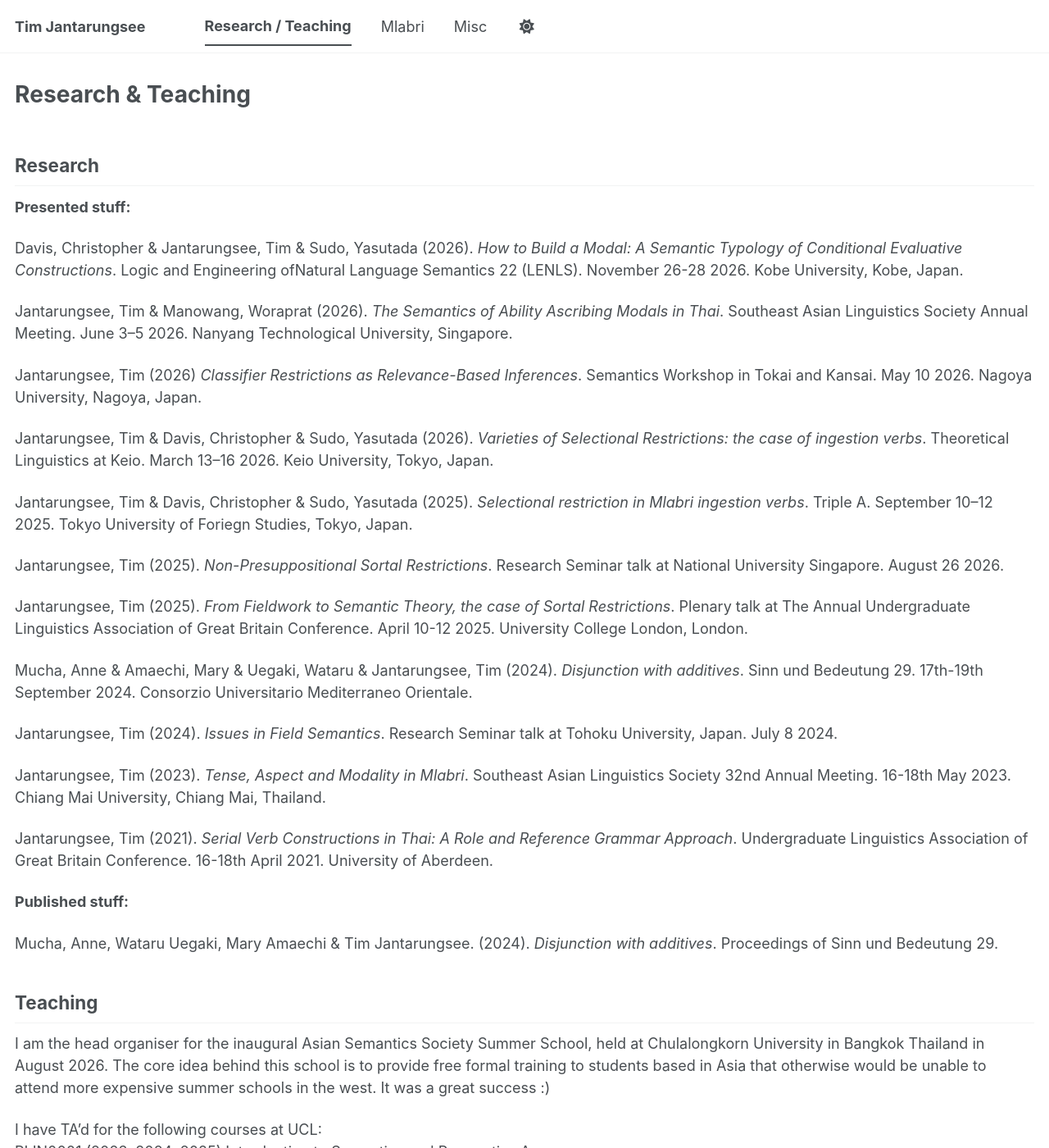
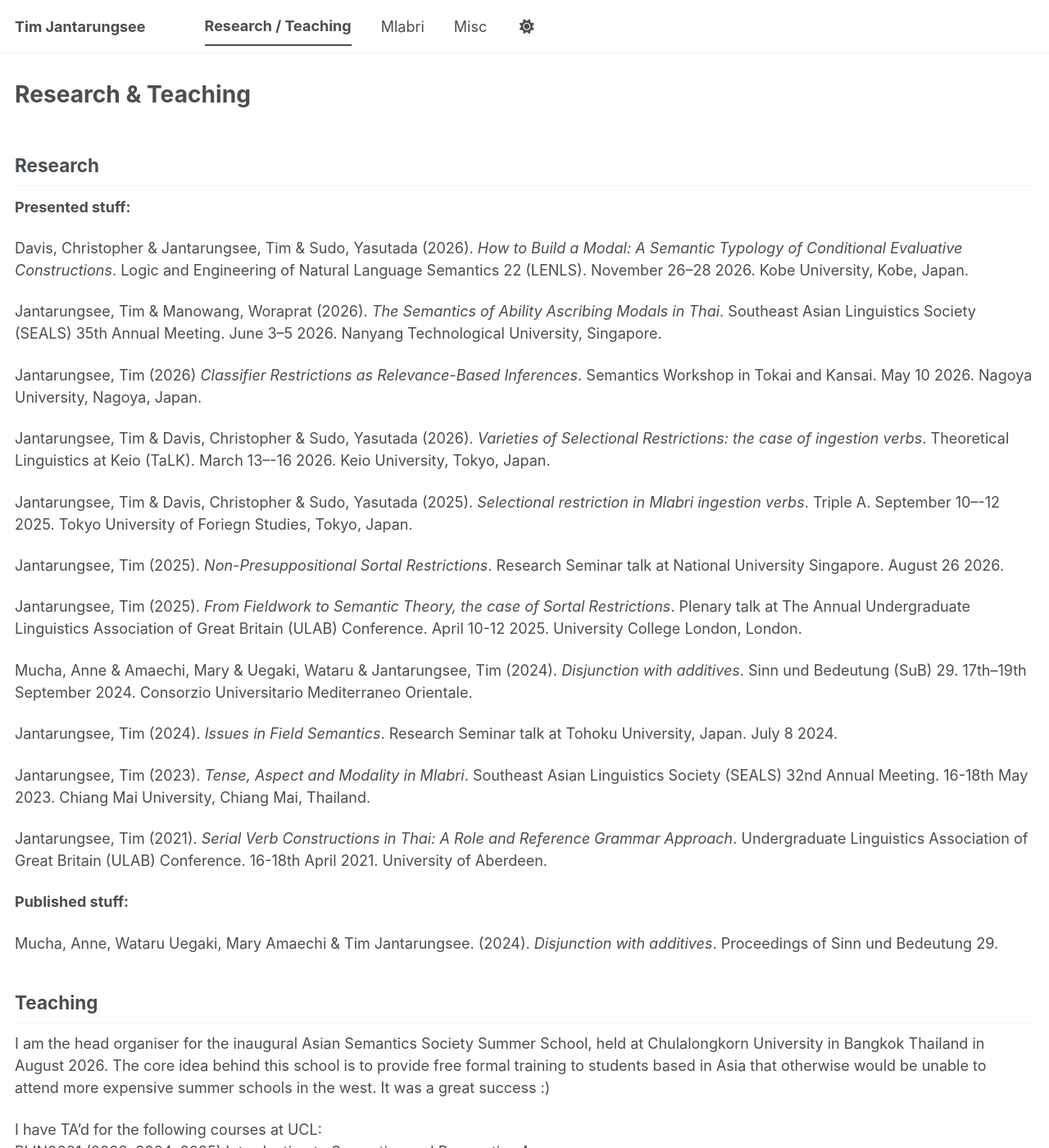
Before and after one commit to timjantarungsee/timjantarungsee.github.io, a Jekyll site: the page built from _pages/research-teaching.md, in a window 1280 px wide and 1400 px high. Shown: the whole window at 82% size. Built offline with Jekyll 4.4.1, drawn with Linux system fonts in a browser that asks for light colours; a script bundle is joined from its source files by our own code; library files that are not in the unit come from our copies.

Commit message:
Update research-teaching.md

```diff
--- a/_pages/research-teaching.md
+++ b/_pages/research-teaching.md
@@ -7,27 +7,27 @@ author_profile: false
 
 **Presented stuff:**
 
-Davis, Christopher & Jantarungsee, Tim & Sudo, Yasutada (2026). _How to Build a Modal: A Semantic Typology of Conditional Evaluative Constructions_. Logic and Engineering ofNatural Language Semantics 22 (LENLS). November 26-28 2026. Kobe University, Kobe, Japan.
+Davis, Christopher & Jantarungsee, Tim & Sudo, Yasutada (2026). _How to Build a Modal: A Semantic Typology of Conditional Evaluative Constructions_. Logic and Engineering of Natural Language Semantics 22 (LENLS). November 26--28 2026. Kobe University, Kobe, Japan.
 
-Jantarungsee, Tim & Manowang, Woraprat (2026). _The Semantics of Ability Ascribing Modals in Thai_. Southeast Asian Linguistics Society Annual Meeting. June 3–5 2026. Nanyang Technological University, Singapore.
+Jantarungsee, Tim & Manowang, Woraprat (2026). _The Semantics of Ability Ascribing Modals in Thai_. Southeast Asian Linguistics Society (SEALS) 35th Annual Meeting. June 3–5 2026. Nanyang Technological University, Singapore.
 
 Jantarungsee, Tim (2026) _Classifier Restrictions as Relevance-Based Inferences_. Semantics Workshop in Tokai and Kansai. May 10 2026. Nagoya University, Nagoya, Japan.
 
-Jantarungsee, Tim & Davis, Christopher & Sudo, Yasutada (2026). _Varieties of Selectional Restrictions: the case of ingestion verbs_. Theoretical Linguistics at Keio. March 13–16 2026. Keio University, Tokyo, Japan.
+Jantarungsee, Tim & Davis, Christopher & Sudo, Yasutada (2026). _Varieties of Selectional Restrictions: the case of ingestion verbs_. Theoretical Linguistics at Keio (TaLK). March 13–-16 2026. Keio University, Tokyo, Japan.
 
-Jantarungsee, Tim & Davis, Christopher & Sudo, Yasutada (2025). _Selectional restriction in Mlabri ingestion verbs_. Triple A. September 10–12 2025. Tokyo University of Foriegn Studies, Tokyo, Japan.
+Jantarungsee, Tim & Davis, Christopher & Sudo, Yasutada (2025). _Selectional restriction in Mlabri ingestion verbs_. Triple A. September 10–-12 2025. Tokyo University of Foriegn Studies, Tokyo, Japan.
 
 Jantarungsee, Tim (2025). _Non-Presuppositional Sortal Restrictions_. Research Seminar talk at National University Singapore. August 26 2026.
 
-Jantarungsee, Tim (2025). _From Fieldwork to Semantic Theory, the case of Sortal Restrictions_. Plenary talk at The Annual Undergraduate Linguistics Association of Great Britain Conference. April 10-12 2025. University College London, London.
+Jantarungsee, Tim (2025). _From Fieldwork to Semantic Theory, the case of Sortal Restrictions_. Plenary talk at The Annual Undergraduate Linguistics Association of Great Britain (ULAB) Conference. April 10-12 2025. University College London, London.
 
-Mucha, Anne & Amaechi, Mary & Uegaki, Wataru & Jantarungsee, Tim (2024). _Disjunction with additives_. Sinn und Bedeutung 29. 17th-19th September 2024. Consorzio Universitario Mediterraneo Orientale.
+Mucha, Anne & Amaechi, Mary & Uegaki, Wataru & Jantarungsee, Tim (2024). _Disjunction with additives_. Sinn und Bedeutung (SuB) 29. 17th--19th September 2024. Consorzio Universitario Mediterraneo Orientale.
 
 Jantarungsee, Tim (2024). _Issues in Field Semantics_. Research Seminar talk at Tohoku University, Japan. July 8 2024.
 
-Jantarungsee, Tim (2023). _Tense, Aspect and Modality in Mlabri_. Southeast Asian Linguistics Society 32nd Annual Meeting. 16-18th May 2023. Chiang Mai University, Chiang Mai, Thailand.
+Jantarungsee, Tim (2023). _Tense, Aspect and Modality in Mlabri_. Southeast Asian Linguistics Society (SEALS) 32nd Annual Meeting. 16-18th May 2023. Chiang Mai University, Chiang Mai, Thailand.
 
-Jantarungsee, Tim (2021). _Serial Verb Constructions in Thai: A Role and Reference Grammar Approach_. Undergraduate Linguistics Association of Great Britain Conference. 16-18th April 2021. University of Aberdeen.
+Jantarungsee, Tim (2021). _Serial Verb Constructions in Thai: A Role and Reference Grammar Approach_. Undergraduate Linguistics Association of Great Britain (ULAB) Conference. 16-18th April 2021. University of Aberdeen.
 
 
 **Published stuff:**
```
